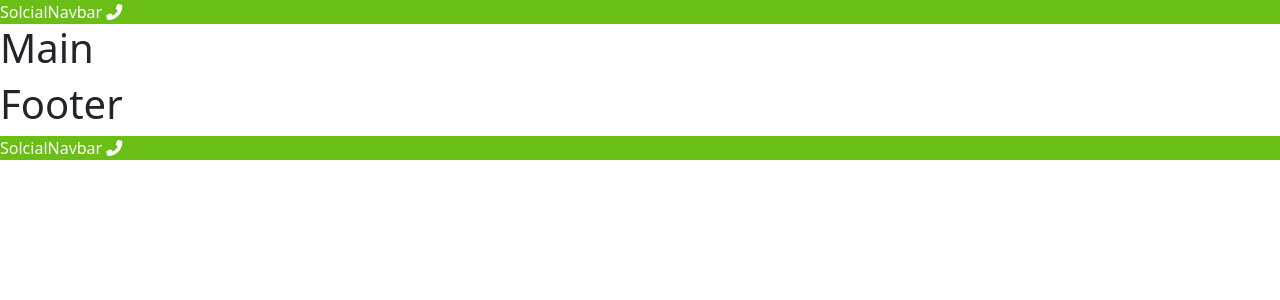
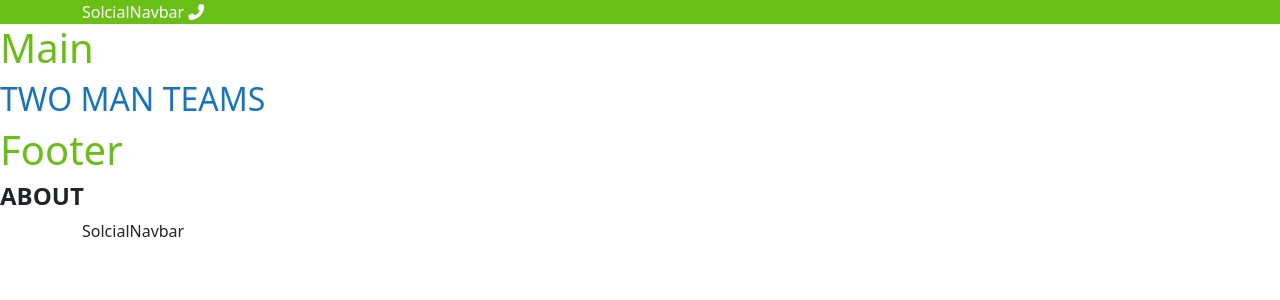
Before and after one commit to DeniseDichiara/proj-html-vuejs, a Vue app: page / in a window 1280 px wide. Shown: the top 300 px of the page. Built offline with nearby package versions, Linux system fonts and the light colour scheme.

Commit message:
added components and generals

```diff
--- a/src/components/AppFooter.vue
+++ b/src/components/AppFooter.vue
@@ -3,6 +3,9 @@
         <h1>
             Footer
         </h1>
+        <h4>
+            ABOUT
+        </h4>
         <SolcialNavbar />
     </footer>
 </template>
--- a/src/components/AppHeader.vue
+++ b/src/components/AppHeader.vue
@@ -1,5 +1,5 @@
 <template>
-    <header>
+    <header class="callus">
         <SolcialNavbar />
     </header>
 </template>
--- a/src/components/AppMain.vue
+++ b/src/components/AppMain.vue
@@ -3,6 +3,9 @@
         <h1>
             Main
         </h1>
+        <h2>
+            TWO MAN TEAMS
+        </h2>
     </div>
 </template>
 
--- a/src/components/SolcialNavbar.vue
+++ b/src/components/SolcialNavbar.vue
@@ -1,7 +1,11 @@
 <template>
-    <div class="callus">
-        SolcialNavbar
-        <i class="fa-solid fa-phone-flip" style="color: #ffffff;"></i>
+    <div class="container ">
+        <div class="row">
+            <div class="col-12">
+                SolcialNavbar
+                <i class="fa-solid fa-phone-flip" style="color: #ffffff;"></i>
+            </div>
+        </div>
     </div>
 </template>
 
--- a/src/styles/general.scss
+++ b/src/styles/general.scss
@@ -0,0 +1,11 @@
+//* FILEIMPORTATO DA APP.VUE CHE TUTTI EREDITERANNO
+
+h1{
+    color:#6abf17;
+}
+h2{
+    color: #1775bf;
+}
+h4{
+    font-weight: bold;
+}
```
Also changed, not shown: src/styles/partials/_mixin.scss (deleted), src/styles/partials/_mixins.scss (added).
